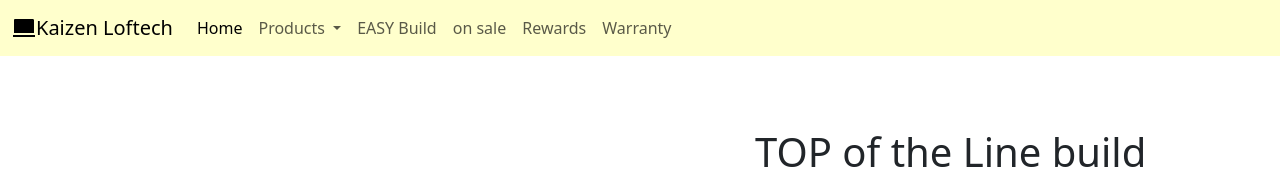
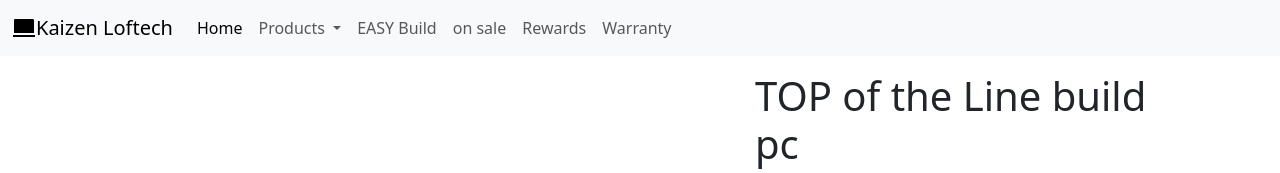
Before and after one commit to paderna/loftech, a plain HTML site: page index.html in a window 1280 px wide. Shown: the top 173 px of the page. Drawn offline with nearby package versions, Linux system fonts and the light colour scheme.

Commit message:
Add files via upload

```diff
--- a/index.html
+++ b/index.html
@@ -15,7 +15,8 @@
 
     <title>Kaizen Loft Tech</title>
 </head>
-<nav class="navbar navbar-expand-lg bg-body-"fixed-top style="background-color: #ffffcc;">
+<nav class="navbar navbar-expand-lg bg-body-tertiary fixed-top">
+
 
     <div class="container-fluid">
         <img src="macbook-fill.png" alt="">
@@ -27,19 +28,12 @@
         <div class="collapse navbar-collapse" id="navbarNavDropdown">
             <ul class="navbar-nav">
                 <li class="nav-item">
-                    <a class="nav-link active" aria-current="page" href="#">Home</a>
-                </li>
+                    <a class="nav-link active" aria-current="page" href="#">Home</a></li>
                 <li class="nav-item dropdown">
                     <a class="nav-link dropdown-toggle" data-bs-auto-close="outside" href="#" role="button"
                         data-bs-toggle="dropdown" aria-expanded="false">
                         Products
-
-
-
-
-
                     </a>
-
 
                     <ul class="dropdown-menu">
                         <li class="dropstart">
@@ -83,7 +77,10 @@
 
         </div>
     </div>
-</nav><br>
+</nav>
+<body><br>
+
+
 <div class="container px-4 px-lg-5">
     <!-- Heading Row-->
     <div class="row gx-4 gx-lg-5 align-items-center my-5">
@@ -134,9 +131,7 @@
     <div class="container px-4 px-lg-5"><p class="m-0 text-center text-white">Copyright &copy; Your Website 2022</p></div>
 </footer>
 <!-- Bootstrap core JS-->
-<script src="https://cdn.jsdelivr.net/npm/bootstrap@5.1.3/dist/js/bootstrap.bundle.min.js"></script>
-<!-- Core theme JS-->
-<script src="js/scripts.js"></script>
+
 </body>
 </html>
 
```
